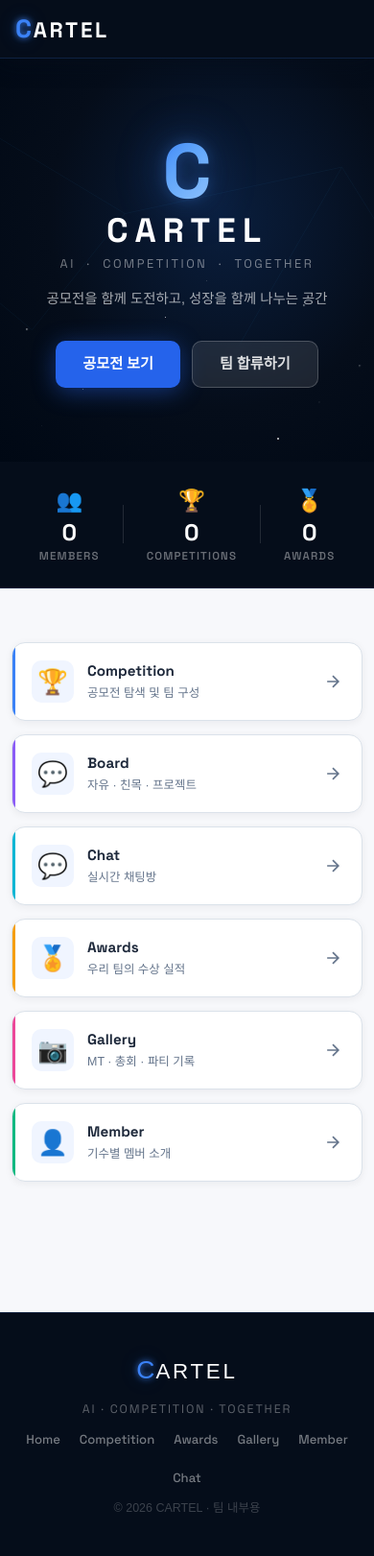
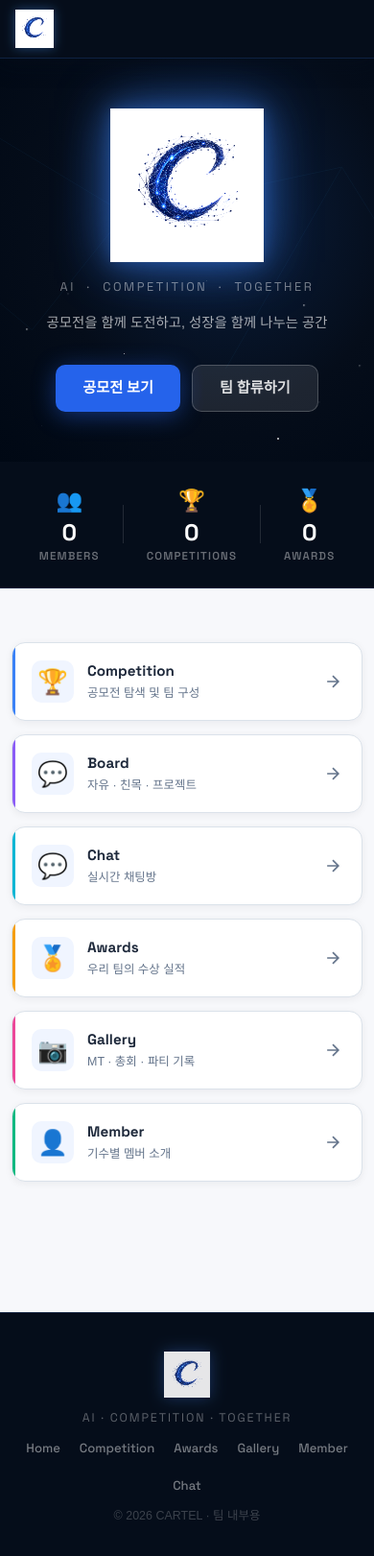
Before and after one commit to ngnl-yzh/Cartel-HP_free, a FastAPI app: page / in a window 390 px wide. Shown: the whole page at 96% size. Before the commit the page ends 1576 px from the top, so only its background shows below. Run offline with FastAPI, Linux system fonts and the light colour scheme.

Commit message:
feat: 실제 CARTEL 로고 이미지 적용 (별자리 C)
- static/images/ 디렉터리 생성 및 로고 파일 복사
  · cartel-logo.png (메인), cartel-logo-simple.png, cartel-logo-black.png, cartel-logo-full.png
- cartel.ico 파비콘 업데이트 (glow 버전)
- base.html: 네이버/모바일 패널/푸터 로고를 <img> 태그로 교체
- home.html: 히어로 섹션 텍스트 C → 실제 로고 이미지로 교체
- cartel-theme.css: mix-blend-mode:screen 기법으로 흰 배경 투명 처리,
  파란 별자리 글로우 효과 유지

Co-Authored-By: Claude Sonnet 4.5 <noreply@anthropic.com>

```diff
--- a/static/css/cartel-theme.css
+++ b/static/css/cartel-theme.css
@@ -56,21 +56,36 @@ body {
 /* ── 로고 ────────────────────────────────────────────────────── */
 .c-logo {
   display: inline-flex;
-  align-items: baseline;
-  gap: 1px;
+  align-items: center;
   text-decoration: none;
-  font-family: var(--font-display);
-  font-weight: 800;
-  letter-spacing: 0.04em;
   line-height: 1;
+  padding: 4px 0;
 }
 
+/* 실제 이미지 로고 — 흰 배경 로고를 어두운 nav에서 사용 */
+.c-logo-img {
+  height: 40px;
+  width: auto;
+  object-fit: contain;
+  /* mix-blend-mode:screen → 흰색이 투명하게 블렌딩되어 파란 별자리만 보임 */
+  mix-blend-mode: screen;
+  filter: drop-shadow(0 0 6px rgba(59,130,246,0.4)) brightness(1.15);
+  transition: filter 0.3s, transform 0.25s;
+}
+.c-logo:hover .c-logo-img {
+  filter: drop-shadow(0 0 18px rgba(59,130,246,0.85)) brightness(1.3);
+  transform: scale(1.05);
+}
+
+/* fallback: 텍스트 로고 (이미지 없을 때) */
 .c-logo-icon {
   font-size: 1.65rem;
   color: var(--cartel-blue-l);
   text-shadow: 0 0 18px var(--cartel-glow), 0 0 6px var(--cartel-blue-l);
   display: inline-block;
   transition: text-shadow 0.3s;
+  font-family: var(--font-display);
+  font-weight: 800;
 }
 .c-logo:hover .c-logo-icon {
   text-shadow: 0 0 28px rgba(59,130,246,0.8), 0 0 10px var(--cartel-blue-l);
@@ -79,6 +94,18 @@ body {
   font-size: 1.4rem;
   color: #fff;
   letter-spacing: 0.12em;
+  font-family: var(--font-display);
+  font-weight: 800;
+}
+
+/* 푸터 로고 */
+.c-footer-logo-img {
+  height: 48px;
+  width: auto;
+  object-fit: contain;
+  mix-blend-mode: screen;
+  filter: brightness(1.1) drop-shadow(0 0 8px rgba(59,130,246,0.35));
+  opacity: 0.9;
 }
 
 /* ── 데스크탑 링크 ───────────────────────────────────────────── */
--- a/templates/base.html
+++ b/templates/base.html
@@ -19,8 +19,7 @@
 
       {# 로고 #}
       <a href="/" class="c-logo">
-        <span class="c-logo-icon">C</span>
-        <span class="c-logo-word">ARTEL</span>
+        <img src="/static/images/cartel-logo.png" class="c-logo-img" alt="CARTEL">
       </a>
 
       {# 데스크탑 링크 #}
@@ -121,8 +120,7 @@
     <div class="c-mobile-panel" id="cMobilePanel">
       <div class="c-mobile-header">
         <a href="/" class="c-logo">
-          <span class="c-logo-icon">C</span>
-          <span class="c-logo-word">ARTEL</span>
+          <img src="/static/images/cartel-logo.png" class="c-logo-img" alt="CARTEL">
         </a>
         <button class="c-mobile-close" id="cMobileClose" aria-label="닫기">✕</button>
       </div>
@@ -185,8 +183,7 @@
   <footer class="c-footer">
     <div class="c-footer-inner">
       <div class="c-footer-logo">
-        <span class="c-logo-icon">C</span>
-        <span class="c-logo-word">ARTEL</span>
+        <img src="/static/images/cartel-logo.png" class="c-footer-logo-img" alt="CARTEL">
       </div>
       <p class="c-footer-tagline">AI · Competition · Together</p>
       <nav class="c-footer-nav">
--- a/templates/home.html
+++ b/templates/home.html
@@ -22,9 +22,8 @@
 
   <div class="home-hero-inner">
     <div class="hero-logo-wrap">
-      <span class="hero-c">C</span>
+      <img src="/static/images/cartel-logo.png" class="hero-logo-img" alt="CARTEL">
     </div>
-    <h1 class="hero-title">CARTEL</h1>
     <p class="hero-tagline">AI &nbsp;·&nbsp; Competition &nbsp;·&nbsp; Together</p>
     <p class="hero-sub">공모전을 함께 도전하고, 성장을 함께 나누는 공간</p>
     <div class="hero-cta">
@@ -293,40 +292,33 @@
   padding: 40px 20px;
 }
 
-/* 큰 C 아이콘 */
+/* 실제 로고 이미지 — 히어로 */
 .hero-logo-wrap {
   display: flex;
   align-items: center;
   justify-content: center;
-  margin-bottom: 4px;
+  margin-bottom: 16px;
 }
-.hero-c {
-  font-family: var(--font-display);
-  font-size: clamp(5rem, 12vw, 9rem);
-  font-weight: 800;
-  color: transparent;
-  background: linear-gradient(135deg, #3B82F6 0%, #60A5FA 40%, #93C5FD 100%);
-  -webkit-background-clip: text;
-  background-clip: text;
-  text-shadow: none;
-  filter: drop-shadow(0 0 32px rgba(59,130,246,0.55)) drop-shadow(0 0 8px rgba(59,130,246,0.4));
-  line-height: 1;
+.hero-logo-img {
+  width: clamp(160px, 32vw, 300px);
+  height: auto;
+  object-fit: contain;
+  /* screen 블렌딩: 흰 배경이 어두운 히어로 배경에 녹아들고 파란 별자리만 빛남 */
+  mix-blend-mode: screen;
+  filter: brightness(1.2)
+          drop-shadow(0 0 40px rgba(59,130,246,0.7))
+          drop-shadow(0 0 12px rgba(59,130,246,0.5));
   animation: heroGlow 3s ease-in-out infinite alternate;
 }
 @keyframes heroGlow {
-  from { filter: drop-shadow(0 0 24px rgba(59,130,246,0.45)) drop-shadow(0 0 6px rgba(59,130,246,0.3)); }
-  to   { filter: drop-shadow(0 0 44px rgba(59,130,246,0.75)) drop-shadow(0 0 14px rgba(59,130,246,0.55)); }
+  from { filter: brightness(1.1)
+                 drop-shadow(0 0 24px rgba(59,130,246,0.5))
+                 drop-shadow(0 0 8px rgba(59,130,246,0.35)); }
+  to   { filter: brightness(1.35)
+                 drop-shadow(0 0 56px rgba(59,130,246,0.9))
+                 drop-shadow(0 0 20px rgba(59,130,246,0.7)); }
 }
 
-.hero-title {
-  font-family: var(--font-display);
-  font-size: clamp(2rem, 6vw, 4rem);
-  font-weight: 800;
-  letter-spacing: 0.2em;
-  color: #fff;
-  margin: 0 0 8px;
-  line-height: 1;
-}
 .hero-tagline {
   font-family: var(--font-display);
   font-size: clamp(0.8rem, 2vw, 1rem);
```
Also changed, not shown: static/cartel.ico, static/images/cartel-logo-black.png (added), static/images/cartel-logo-full.png (added), static/images/cartel-logo-simple.png (added), static/images/cartel-logo.png (added).
